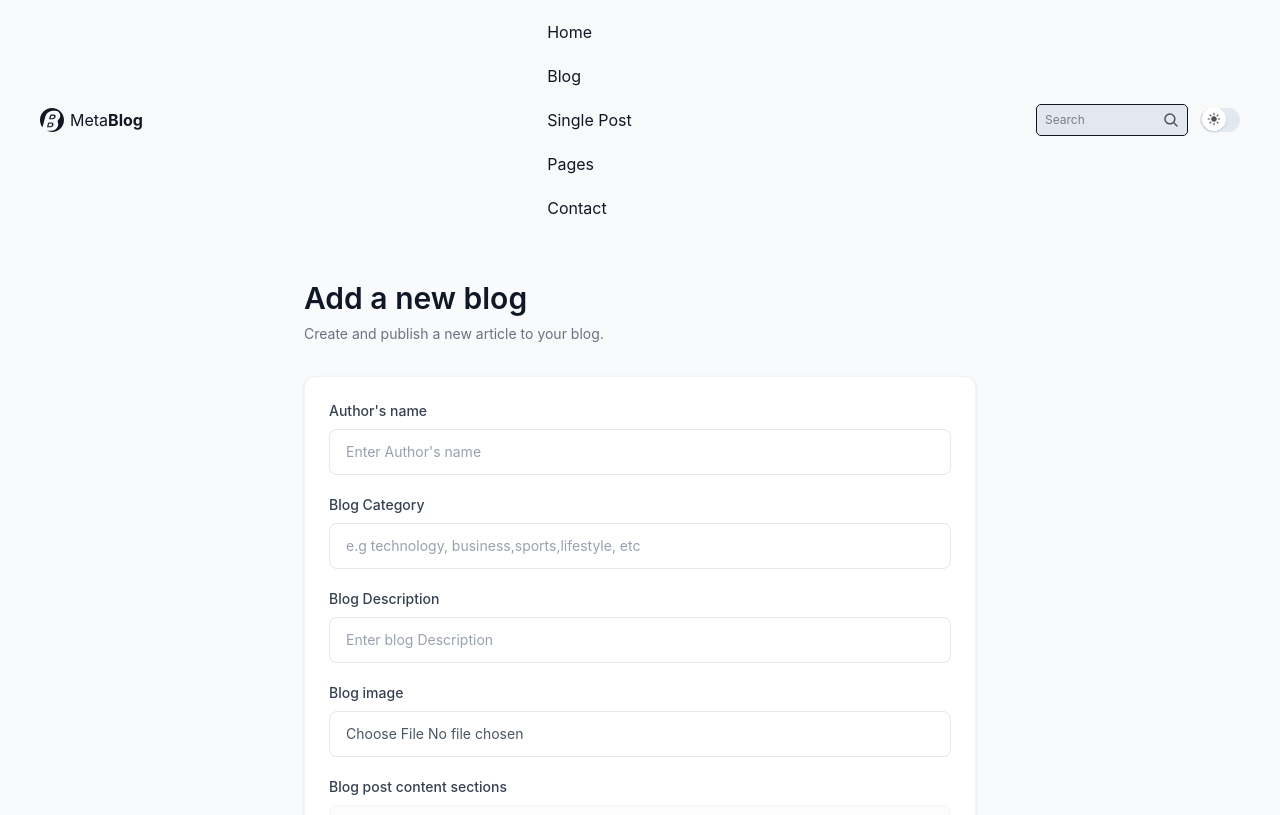
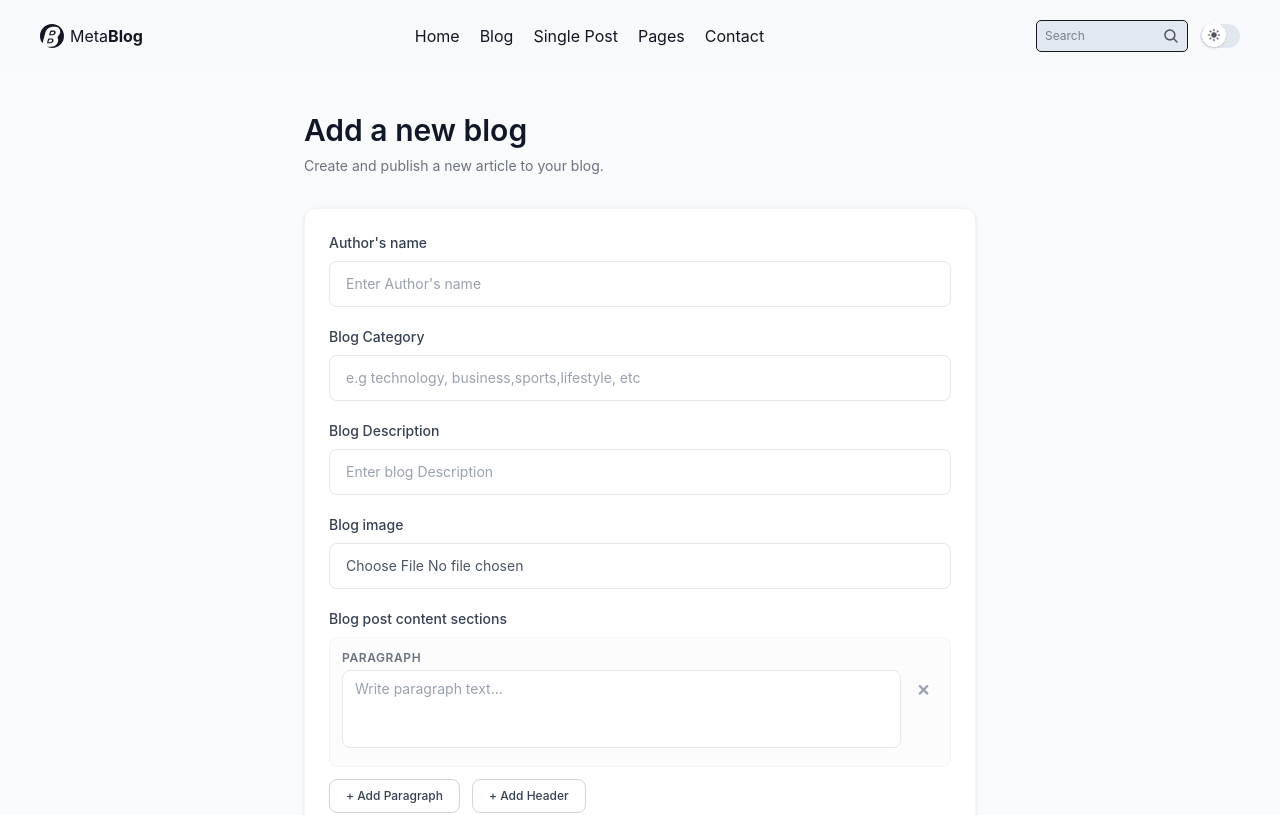
Before and after one commit to tobedevs/My-Blog-Website, a React (Vite) app: page /My-Blog-Website/admin in a window 1280 px wide. Shown: the top 815 px of the page. Built offline with nearby package versions, Linux system fonts and the light colour scheme; no server answers; the database is empty.

Commit message:
Update Navbar.jsx

```diff
--- a/src/Component/Navbar.jsx
+++ b/src/Component/Navbar.jsx
@@ -20,12 +20,18 @@ export default function Navbar({ onContactClick }) {
           />
           <div>Meta<span className="font-bold">Blog</span></div>
         </Link>
-        <div className={`flex flex-col justify-start items-start gap-5 ${theme === 'dark' ? 'text-[#ffffff]' : 'text-[#141624]'}`}>
+        <div className={`hidden md:flex justify-center gap-5 ${theme === 'dark' ? 'text-[#ffffff]' : 'text-[#141624]'}`}>
+
           <Link to={`/`} className="cursor-pointer hover:text-[#007BFF]">Home</Link>
+
           <Link to={`/blog`} className="cursor-pointer hover:text-[#007BFF]">Blog</Link>
+
           <Link to={`/admin`} className="cursor-pointer hover:text-[#007BFF]">Single Post</Link>
+
           <Link to={`/author`} className="cursor-pointer hover:text-[#007BFF]">Pages</Link>
+
           <button onClick={onContactClick} className="cursor-pointer hover:text-[#007BFF]">Contact</button>
+
         </div>
         <div className="flex items-center gap-3">
           <div className={`hidden sm:flex justify-between items-center px-2 border rounded-[5px] w-36 md:w-38 h-8 ${theme === 'dark' ? 'bg-[#242535] text-white' : 'bg-[#E2E8F0]'}`}>
```
Lines whose indentation alone changed are shown as unchanged.
